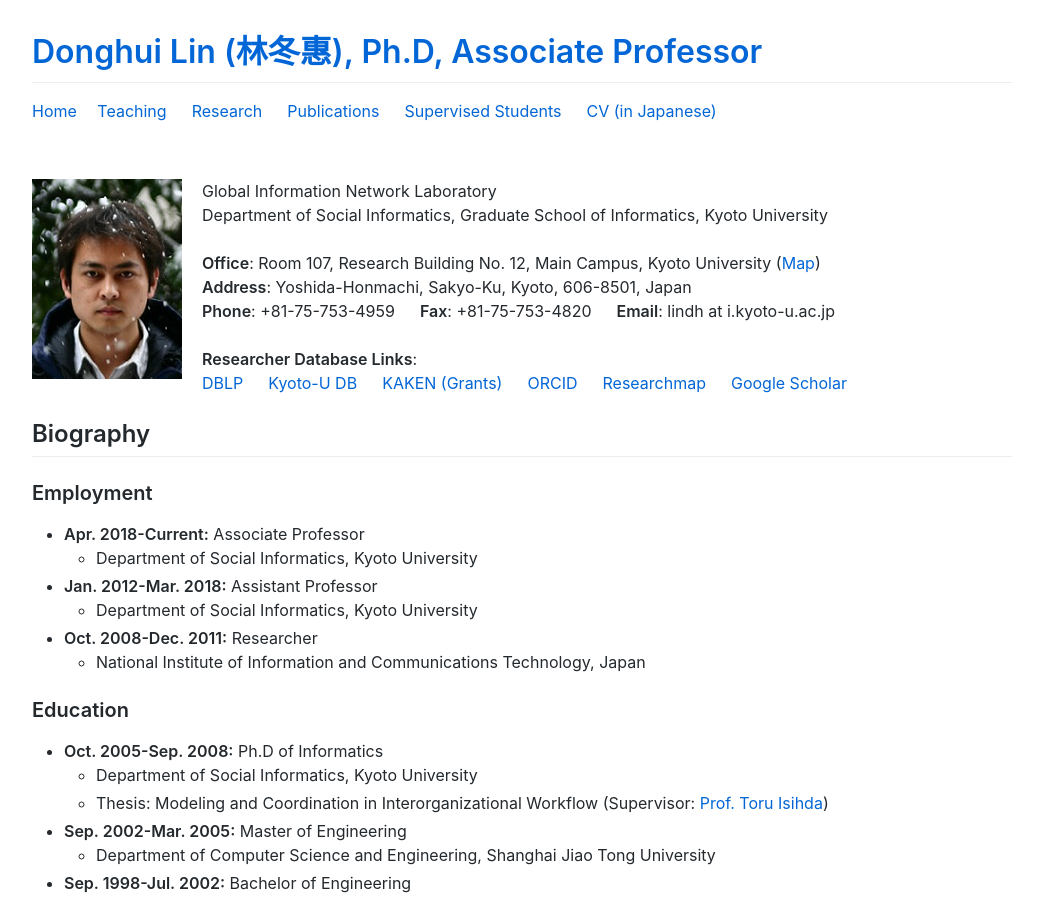
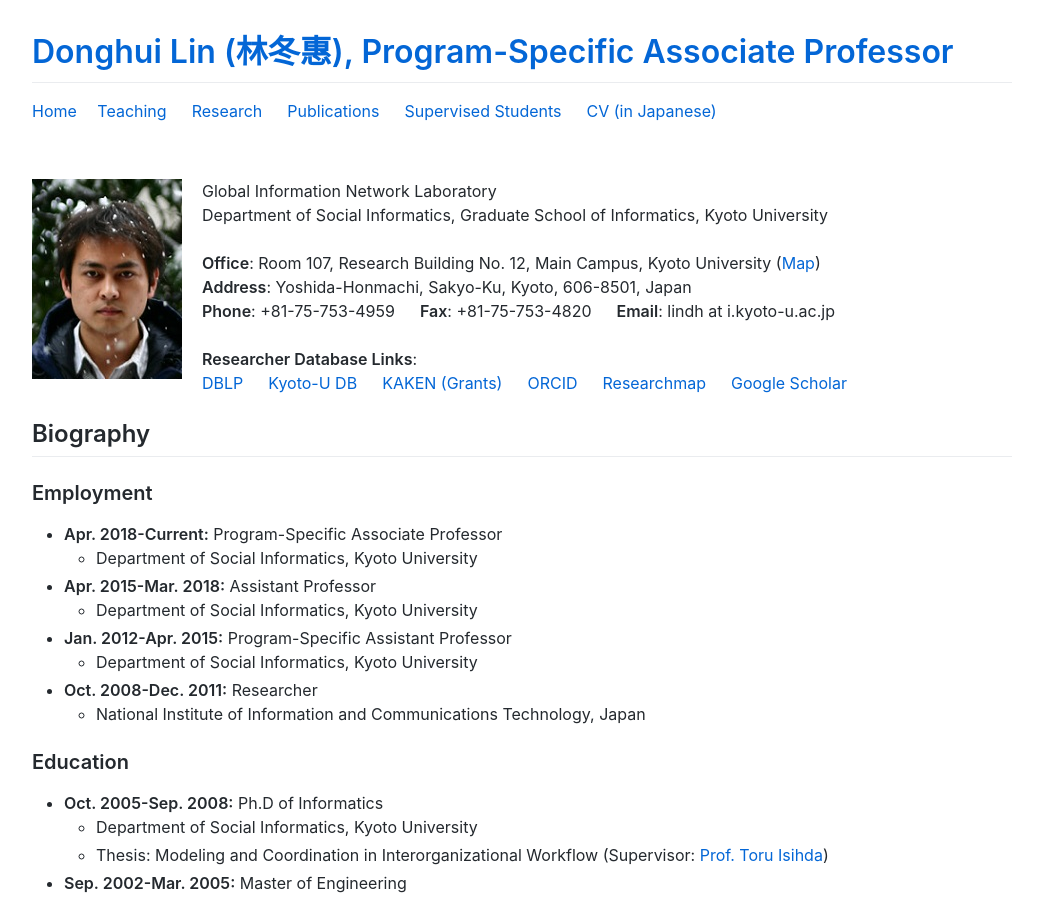
Before and after one commit to lindh/lindh.github.io, a Jekyll site: the page built from index.md, in a window 1280 px wide and 900 px high. Shown: the whole window, without its empty margins (118-1161 px from the left). Built offline with Jekyll 4.4.1, drawn with Linux system fonts in a browser that asks for light colours; comment, search, counter and statistics services are not loaded.

Commit message:
update 3/23

```diff
--- a/_config.yml
+++ b/_config.yml
@@ -16,7 +16,7 @@
     path: "/"
   repository_url: "https://github.com/lindh/lindh.github.io"
 
-title: Donghui Lin (林冬惠), Ph.D, Associate Professor
+title: Donghui Lin (林冬惠), Program-Specific Associate Professor
 description: Donghui Lin's Homepage
 
 google_analytics: UA-179063573-1
--- a/index.md
+++ b/index.md
@@ -25,9 +25,11 @@
 ## Biography
 
 ### Employment
-- **Apr. 2018-Current:** Associate Professor
+- **Apr. 2018-Current:** Program-Specific Associate Professor
   - Department of Social Informatics, Kyoto University
-- **Jan. 2012-Mar. 2018:** Assistant Professor
+- **Apr. 2015-Mar. 2018:** Assistant Professor
+  - Department of Social Informatics, Kyoto University
+- **Jan. 2012-Apr. 2015:** Program-Specific Assistant Professor
   - Department of Social Informatics, Kyoto University
 - **Oct. 2008-Dec. 2011:** Researcher
   - National Institute of Information and Communications Technology, Japan
```
